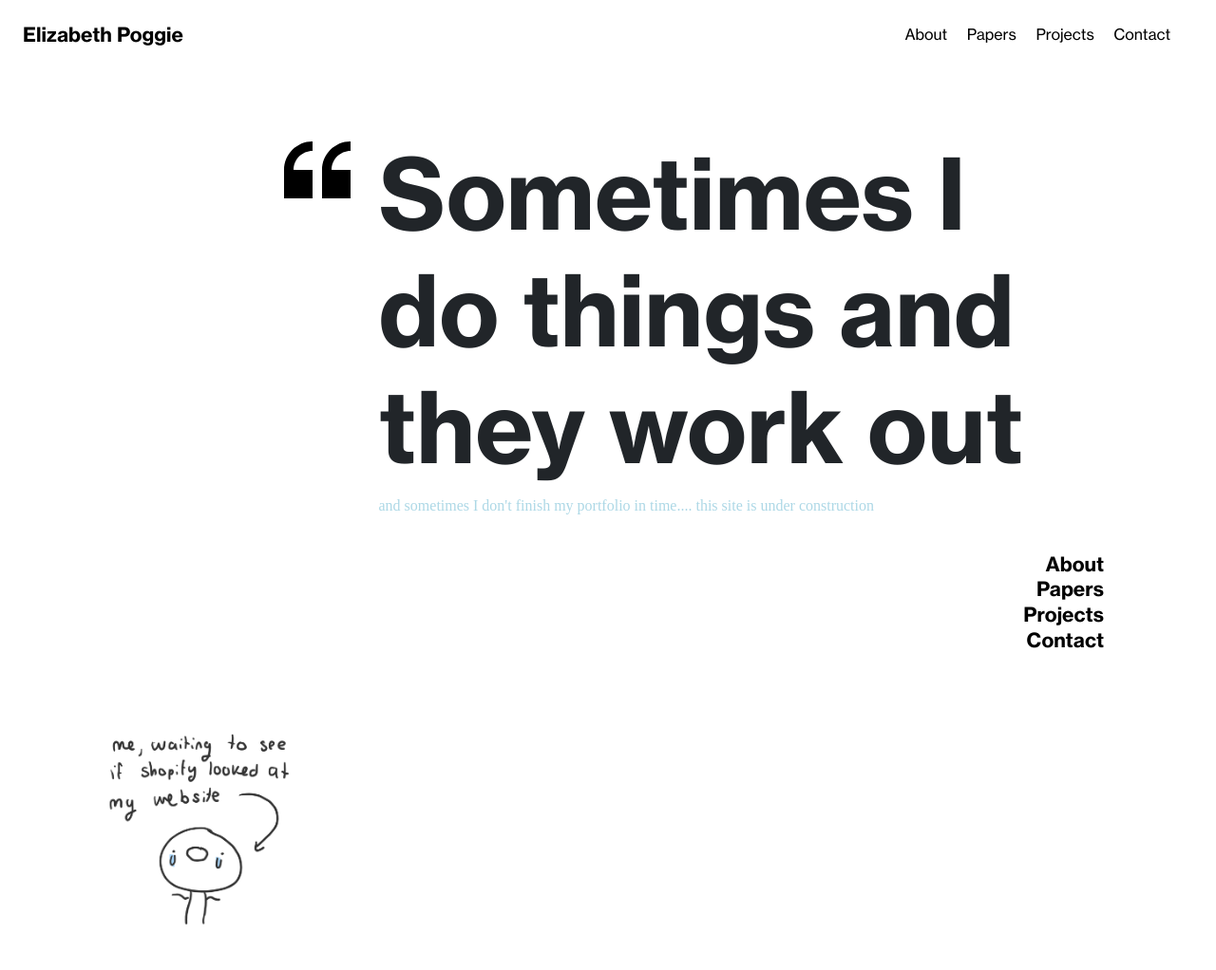
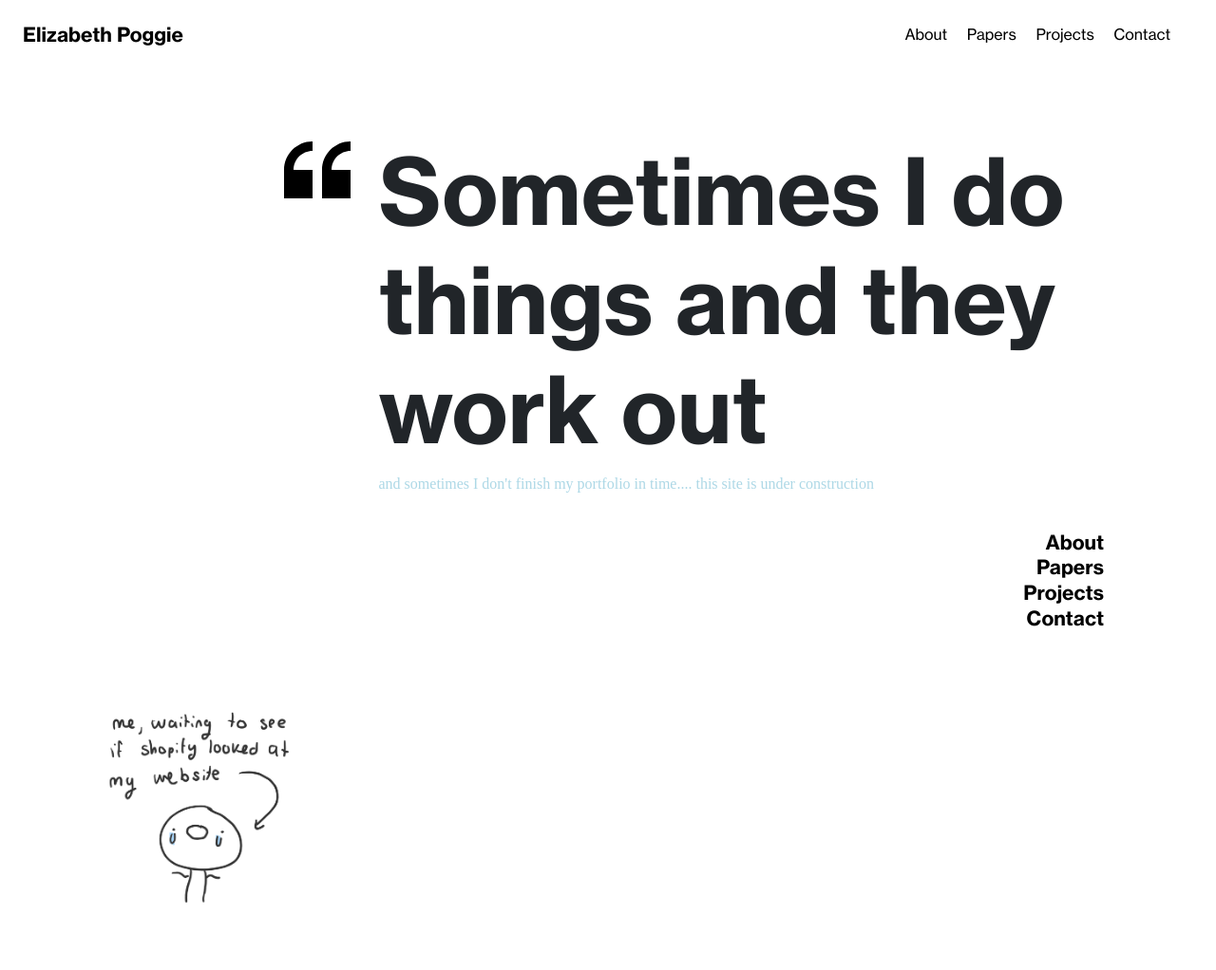
Before and after one commit to elizabeth-poggie/elizabethpoggie, a Jekyll site: the page built from index.markdown, in a window 1280 px wide. Shown: the whole page at 95% size. Built offline with Jekyll 4.4.1, drawn with Linux system fonts in a browser that asks for light colours; some web fonts are replaced; after the commit the page ends 999 px from its top, so only the background shows below that.

Commit message:
trying to fix main page text issues

```diff
--- a/assets/css/style.css
+++ b/assets/css/style.css
@@ -16,9 +16,24 @@
 }
 
 /*Text Specs*/
+@media (max-width: 768px) {
+  h1{
+    font-family: title_font;
+    font-size: 3rem !important;
+  }
+}
+@media (max-width: 1200px) {
 h1{
   font-family: title_font;
-  font-size: 8vw !important;
+  font-size: 5rem !important;
+}
+}
+
+@media (min-width: 1200px) {
+  h1{
+    font-family: title_font;
+    font-size: 6rem !important;
+  }
 }
 
 h2 {
```
